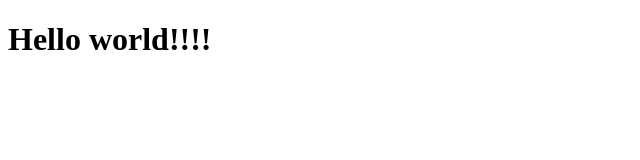
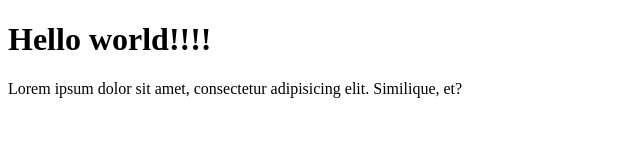
Before and after one commit to hunagund/HTML-PROJECT, a plain HTML site: page index.html in a window 1280 px wide. Shown: the whole page, without its empty margins (0-640 px from the left). Drawn offline with Linux system fonts and the light colour scheme.

Commit message:
Modified changed

```diff
--- a/index.html
+++ b/index.html
@@ -9,6 +9,7 @@
 <body>
 
     <h1>Hello world!!!!</h1>
+    <p>Lorem ipsum dolor sit amet, consectetur adipisicing elit. Similique, et?</p>
 
 </body>
 </html>
```
